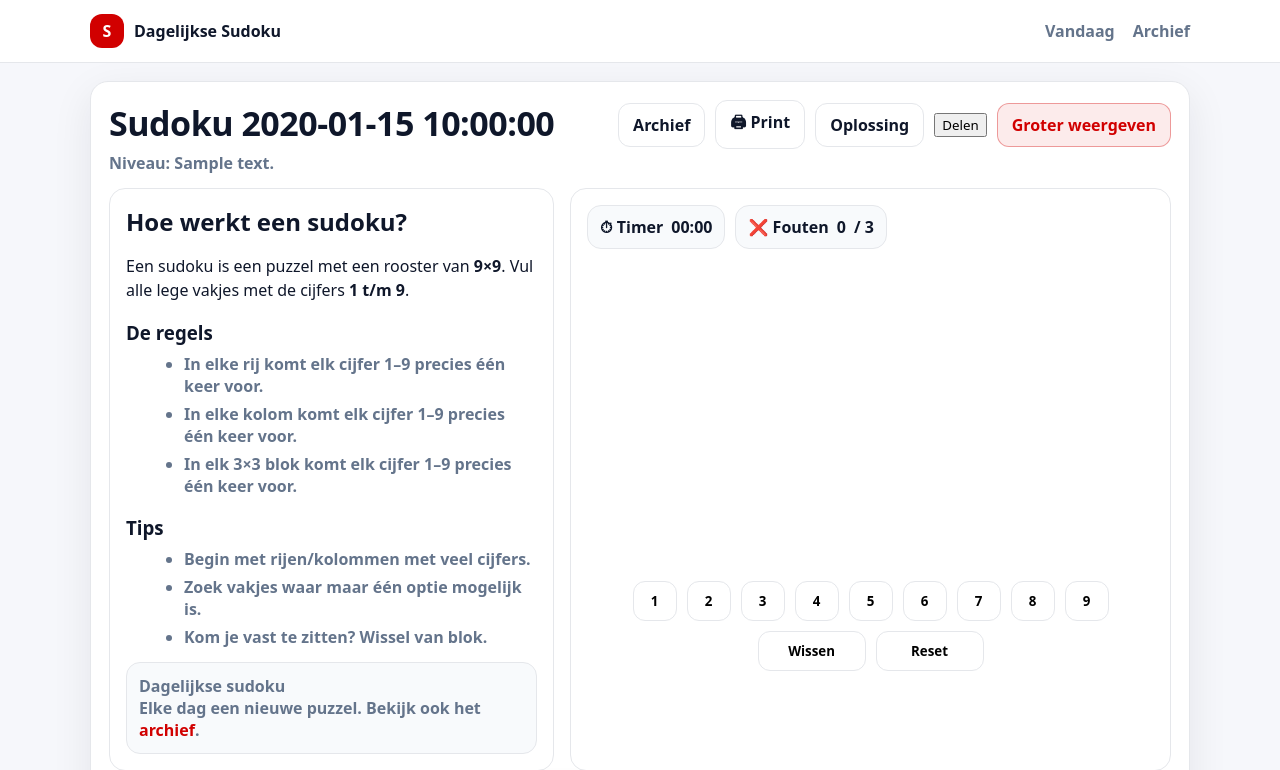
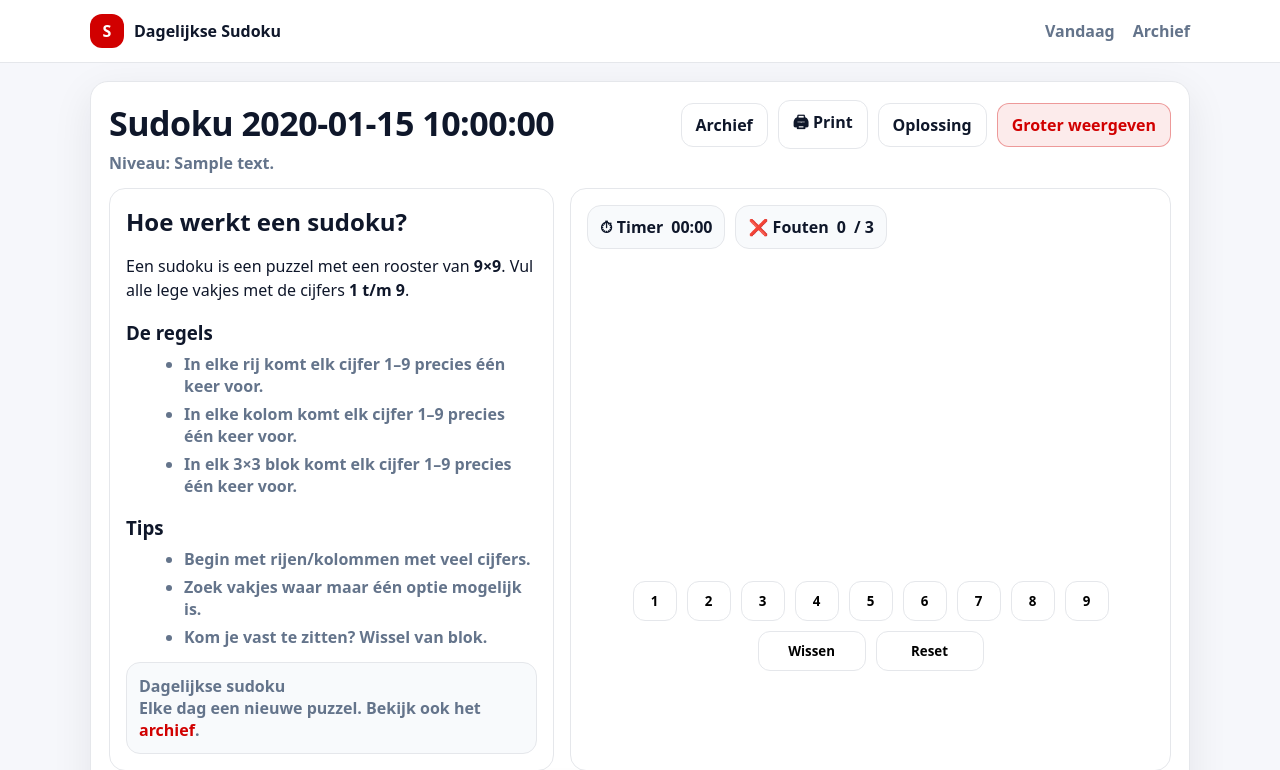
Before and after one commit to jorananema19-source/Sudoku-website-nl, a Flask app: template templates/sudoku_play.html in a window 1280 px wide. Shown: the top 770 px of the page. Run offline with Flask 3, Linux system fonts and the light colour scheme; the template is opened without the code that fills it: most values are stand-ins (such as "Sample title", 1, 10 or a date in 2020); parts of the project's set-up code (start-up, migrations or seed data) failed here and were passed over.

Commit message:
Update sudoku play layout

```diff
--- a/templates/sudoku_play.html
+++ b/templates/sudoku_play.html
@@ -25,7 +25,6 @@
       <a class="btn" href="{{ print_url }}">🖨 Print</a>
       <a class="btn" href="{{ solution_url }}">Oplossing</a>
 
-            <button class=\"btn\" id=\"shareBtn\" type=\"button\">Delen</button>
 {% if not show_size_dropdown %}
         <a class="btn btn-danger" href="{{ bigger_url }}">Groter weergeven</a>
       {% endif %}
```
